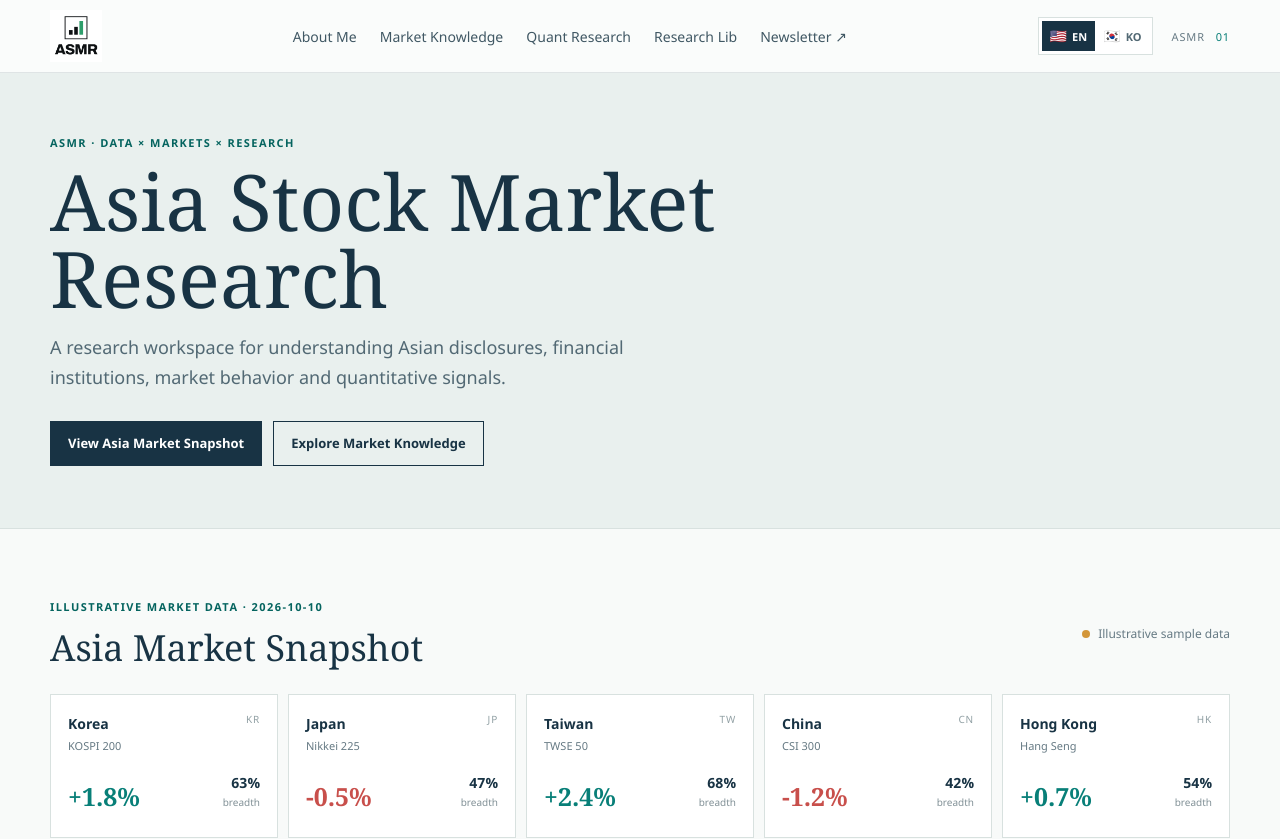
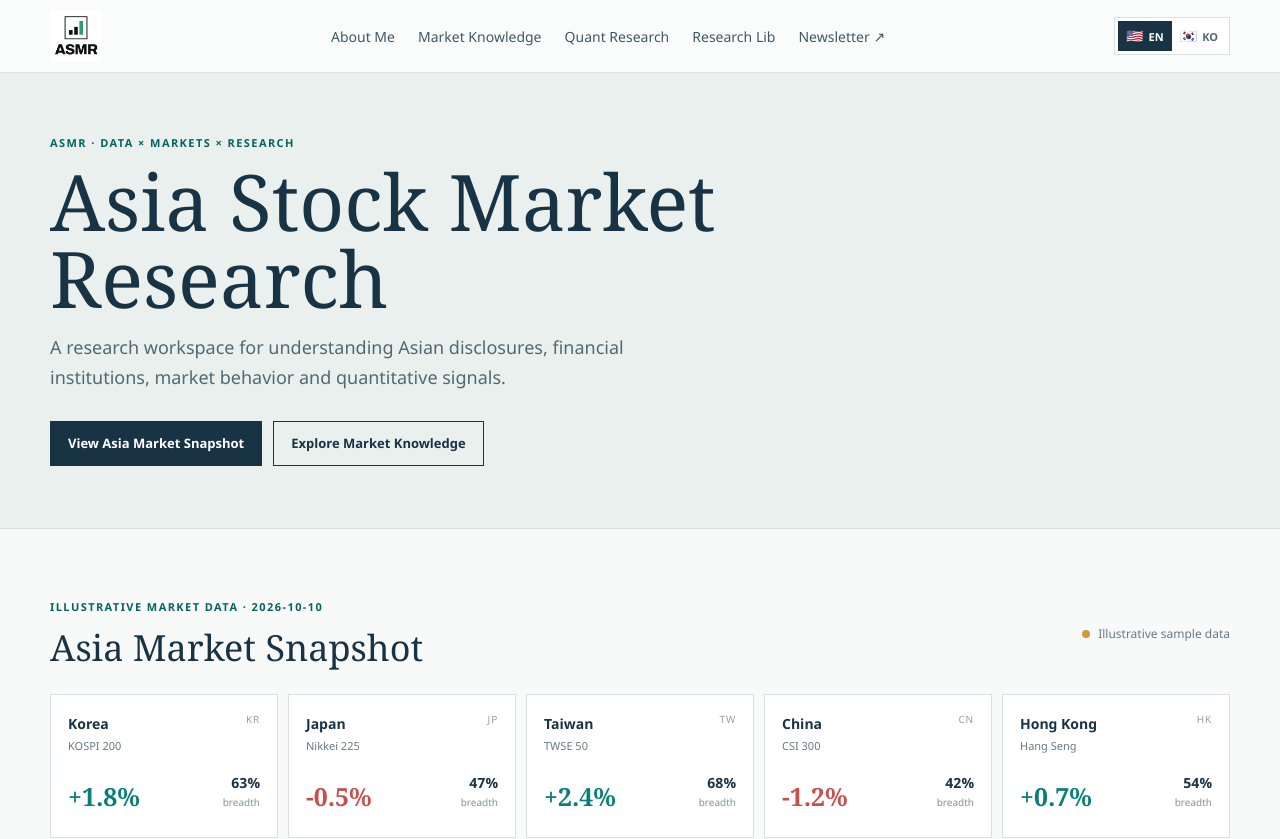
Before and after one commit to data-roh/asia-stock-market-research, a SvelteKit app: page / in a window 1280 px wide. Shown: the top 839 px of the page. Built offline with nearby package versions, Linux system fonts and the light colour scheme.

Commit message:
Remove redundant ASMR header index

```diff
--- a/src/routes/+layout.svelte
+++ b/src/routes/+layout.svelte
@@ -65,7 +65,6 @@
 					<span aria-hidden="true">🇰🇷</span> KO
 				</button>
 			</div>
-			<a class="header-index" href={resolve('/')}>ASMR <span>01</span></a>
 		</div>
 	</div>
 </header>
--- a/src/routes/app.css
+++ b/src/routes/app.css
@@ -39,8 +39,6 @@ h1, h2, h3 { color: var(--ink); font-family: Georgia, 'Times New Roman', serif;
 .language-switch button { min-height: 30px; display: inline-flex; align-items: center; justify-content: center; gap: 5px; padding: 0 8px; border: 0; background: transparent; color: #526974; cursor: pointer; font-size: 11px; font-weight: 700; }
 .language-switch button.active { background: var(--ink); color: white; }
 .language-switch button span { font-size: 14px; line-height: 1; }
-.header-index { color: var(--muted); font-size: 11px; letter-spacing: 0.08em; text-decoration: none; }
-.header-index span { margin-left: 7px; color: var(--teal); }
 
 .hero-band { position: relative; overflow: hidden; border-bottom: 1px solid var(--line); background: #e9f0ee; }
 .hero-layout { min-height: 410px; display: grid; grid-template-columns: minmax(0, 1fr); align-items: center; padding-block: 62px; }
@@ -237,7 +235,6 @@ h1, h2, h3 { color: var(--ink); font-family: Georgia, 'Times New Roman', serif;
 .about-disclosure { margin-top: 45px; padding: 18px 20px; border-left: 3px solid var(--teal); background: #eaf1ef; color: #526974; font-size: 12px; line-height: 1.7; }
 
 @media (max-width: 920px) {
-	.header-index { display: none; }
 	.nav-links { gap: 16px; }
 	.market-grid { grid-template-columns: repeat(3, minmax(0, 1fr)); }
 	.resource-grid { grid-template-columns: repeat(2, minmax(0, 1fr)); }
```
